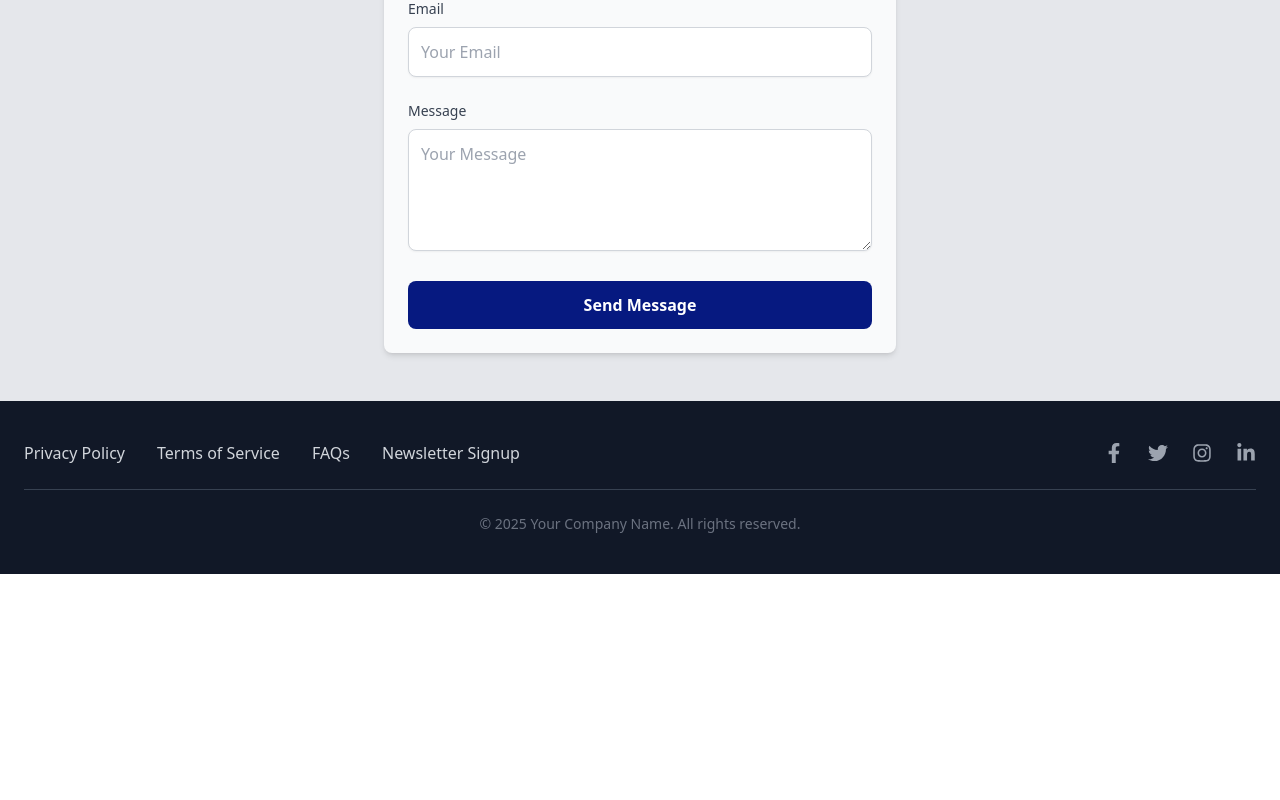
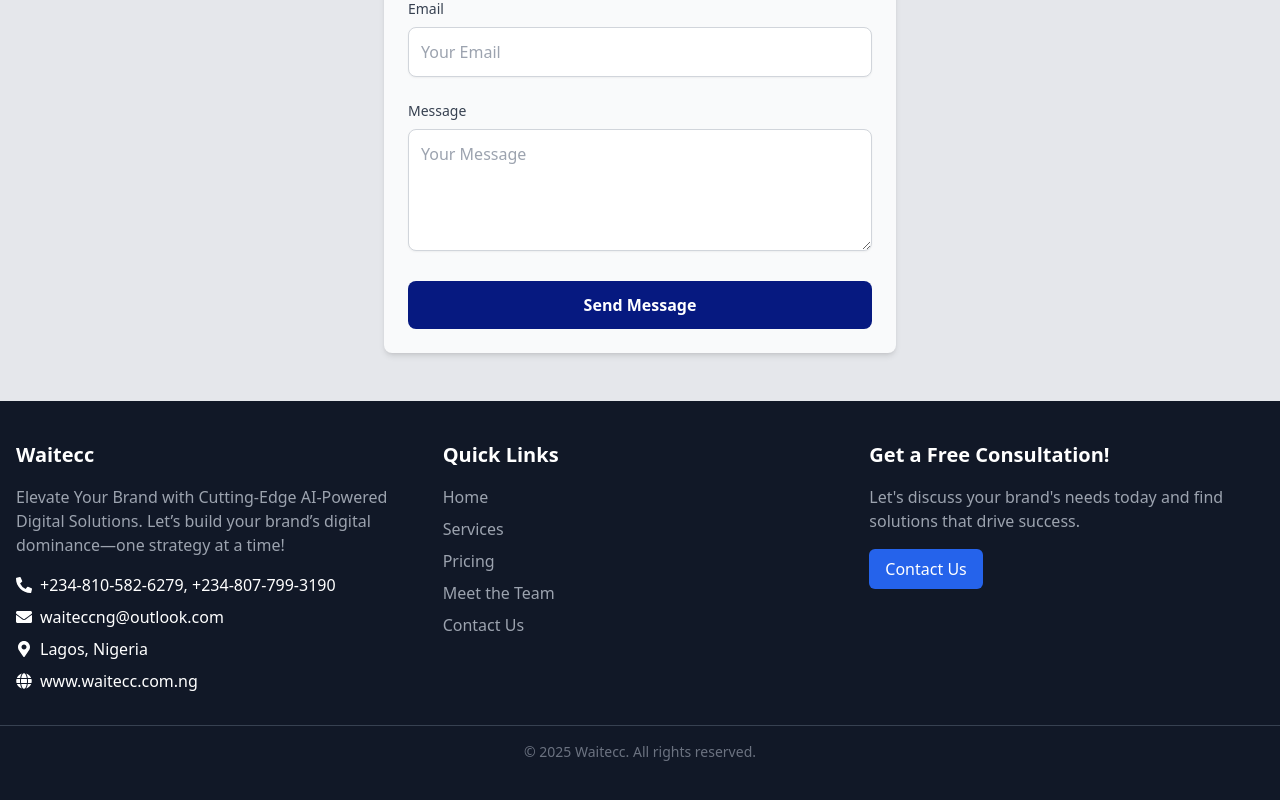
Before and after one commit to solomonojox/waitecc, a React (Create React App) app: page / in a window 1280 px wide. Shown: the part 5777-6577 px from the top of the page. Before the commit the page ends 6351 px from the top, so only its background shows below. Built offline with nearby package versions, Linux system fonts and the light colour scheme.

Commit message:
Footer and services

```diff
--- a/package.json
+++ b/package.json
@@ -5,6 +5,7 @@
   "dependencies": {
     "@babel/plugin-proposal-private-property-in-object": "^7.21.11",
     "cra-template": "1.2.0",
+    "lucide-react": "^0.474.0",
     "react": "^18.3.1",
     "react-dom": "^18.3.1",
     "react-icons": "^5.4.0",
--- a/src/Components/Footer.jsx
+++ b/src/Components/Footer.jsx
@@ -1,79 +1,69 @@
-import React from 'react';
-import { Link } from 'react-router-dom';
-import {
-  FaFacebookF,
-  FaTwitter,
-  FaInstagram,
-  FaLinkedinIn,
-} from 'react-icons/fa';
-// import assets from '../Assets/assets';
+import { FaPhoneAlt, FaEnvelope, FaMapMarkerAlt, FaGlobe } from 'react-icons/fa';
 
-const Footer = () => {
+export default function Footer() {
   return (
-    <footer className="bg-gray-900 text-gray-300 py-10">
-      <div className="container mx-auto px-6">
-        {/* Top Section */}
-        <div className="flex flex-col md:flex-row justify-between items-center border-b border-gray-700 pb-6 mb-6">
-          {/* Links */}
-          <div className="flex flex-col md:flex-row md:space-x-8 text-center md:text-left space-y-4 md:space-y-0">
-            <Link to="/privacy-policy" className="hover:text-white">
-              Privacy Policy
-            </Link>
-            <Link to="/terms-of-service" className="hover:text-white">
-              Terms of Service
-            </Link>
-            <Link to="/faqs" className="hover:text-white">
-              FAQs
-            </Link>
-            <Link to="/newsletter" className="hover:text-white">
-              Newsletter Signup
-            </Link>
-          </div>
-
-          {/* Social Media Icons */}
-          <div className="flex space-x-6 mt-6 md:mt-0">
-            <a
-              href="https://facebook.com"
-              target="_blank"
-              rel="noopener noreferrer"
-              className="text-gray-400 hover:text-blue-500 transition duration-300"
-            >
-              <FaFacebookF size={20} />
-            </a>
-            <a
-              href="https://twitter.com"
-              target="_blank"
-              rel="noopener noreferrer"
-              className="text-gray-400 hover:text-blue-400 transition duration-300"
-            >
-              <FaTwitter size={20} />
-            </a>
-            <a
-              href="https://instagram.com"
-              target="_blank"
-              rel="noopener noreferrer"
-              className="text-gray-400 hover:text-pink-500 transition duration-300"
-            >
-              <FaInstagram size={20} />
-            </a>
-            <a
-              href="https://linkedin.com"
-              target="_blank"
-              rel="noopener noreferrer"
-              className="text-gray-400 hover:text-blue-600 transition duration-300"
-            >
-              <FaLinkedinIn size={20} />
-            </a>
+    <footer className="bg-gray-900 text-white py-10">
+      <div className="container mx-auto px-4 grid md:grid-cols-3 gap-8">
+        {/* About Section */}
+        <div>
+          <h3 className="text-xl font-semibold mb-4">Waitecc</h3>
+          <p className="text-gray-400">
+            Elevate Your Brand with Cutting-Edge AI-Powered Digital Solutions. Let’s build your brand’s digital dominance—one strategy at a time!
+          </p>
+          <div className="mt-4 space-y-2">
+            <p className="flex items-center gap-2">
+              <FaPhoneAlt /> +234-810-582-6279, +234-807-799-3190
+            </p>
+            <p className="flex items-center gap-2">
+              <FaEnvelope /> waiteccng@outlook.com
+            </p>
+            <p className="flex items-center gap-2">
+              <FaMapMarkerAlt /> Lagos, Nigeria
+            </p>
+            <p className="flex items-center gap-2">
+              <FaGlobe /> <a href="https://www.waitecc.com.ng" className="hover:underline">www.waitecc.com.ng</a>
+            </p>
           </div>
         </div>
 
-        {/* Bottom Section */}
-        <div className="text-center text-sm text-gray-500">
-          © {new Date().getFullYear()} Your Company Name. All rights reserved.
+        {/* Links Section */}
+        <div>
+          <h3 className="text-xl font-semibold mb-4">Quick Links</h3>
+          <ul className="space-y-2">
+            <li>
+              <a href="/" className="text-gray-400 hover:text-white">Home</a>
+            </li>
+            <li>
+              <a href="/services" className="text-gray-400 hover:text-white">Services</a>
+            </li>
+            <li>
+              <a href="/pricing" className="text-gray-400 hover:text-white">Pricing</a>
+            </li>
+            <li>
+              <a href="/team" className="text-gray-400 hover:text-white">Meet the Team</a>
+            </li>
+            <li>
+              <a href="/contact" className="text-gray-400 hover:text-white">Contact Us</a>
+            </li>
+          </ul>
         </div>
+
+        {/* CTA Section */}
+        <div>
+          <h3 className="text-xl font-semibold mb-4">Get a Free Consultation!</h3>
+          <p className="text-gray-400 mb-4">
+            Let's discuss your brand's needs today and find solutions that drive success.
+          </p>
+          <button className="bg-blue-600 hover:bg-blue-700 text-white py-2 px-4 rounded-md">
+            Contact Us
+          </button>
+        </div>
+      </div>
+
+      {/* Footer Bottom */}
+      <div className="border-t border-gray-700 mt-8 pt-4 text-center">
+        <p className="text-gray-500 text-sm">&copy; {new Date().getFullYear()} Waitecc. All rights reserved.</p>
       </div>
     </footer>
   );
-};
-
-export default Footer;
+}
--- a/src/Pages/Services.jsx
+++ b/src/Pages/Services.jsx
@@ -1,6 +1,7 @@
 import React from 'react'
 import assets from '../Assets/assets';
 import Navbar from '../Components/Navbar';
+import Footer from '../Components/Footer'
 
 import { FaBrain, FaBullhorn, FaEnvelope, FaSearchDollar, FaVideo, FaPaintBrush, FaLaptopCode, FaChartLine, FaFileAlt } from "react-icons/fa";
 
@@ -85,6 +86,8 @@
                     </div>
                 </div>
             </div>
+
+            <Footer/>
         </div>
     )
 }
```
Also changed, not shown: 1 other file (tests, documents, lock files or other folders).
